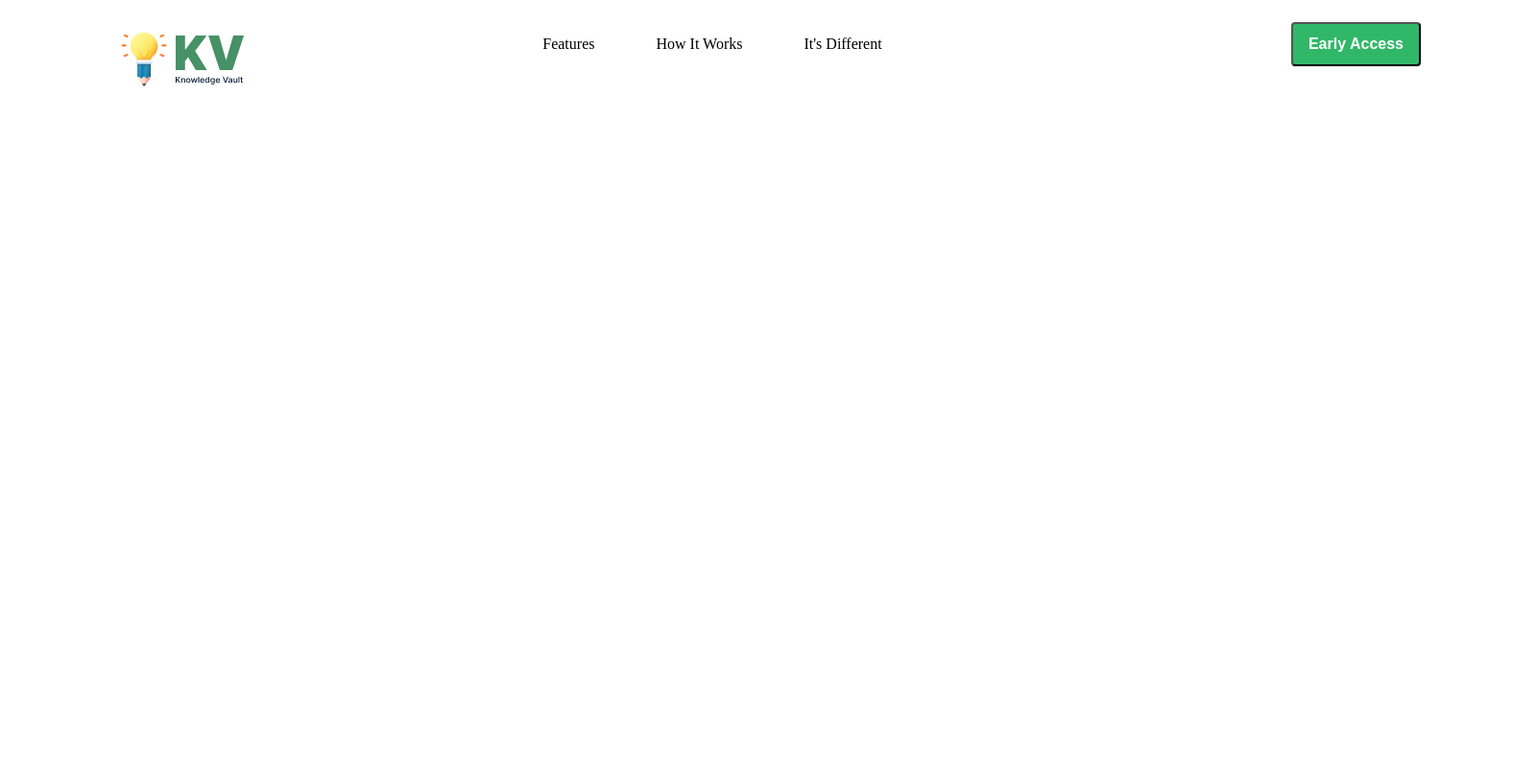
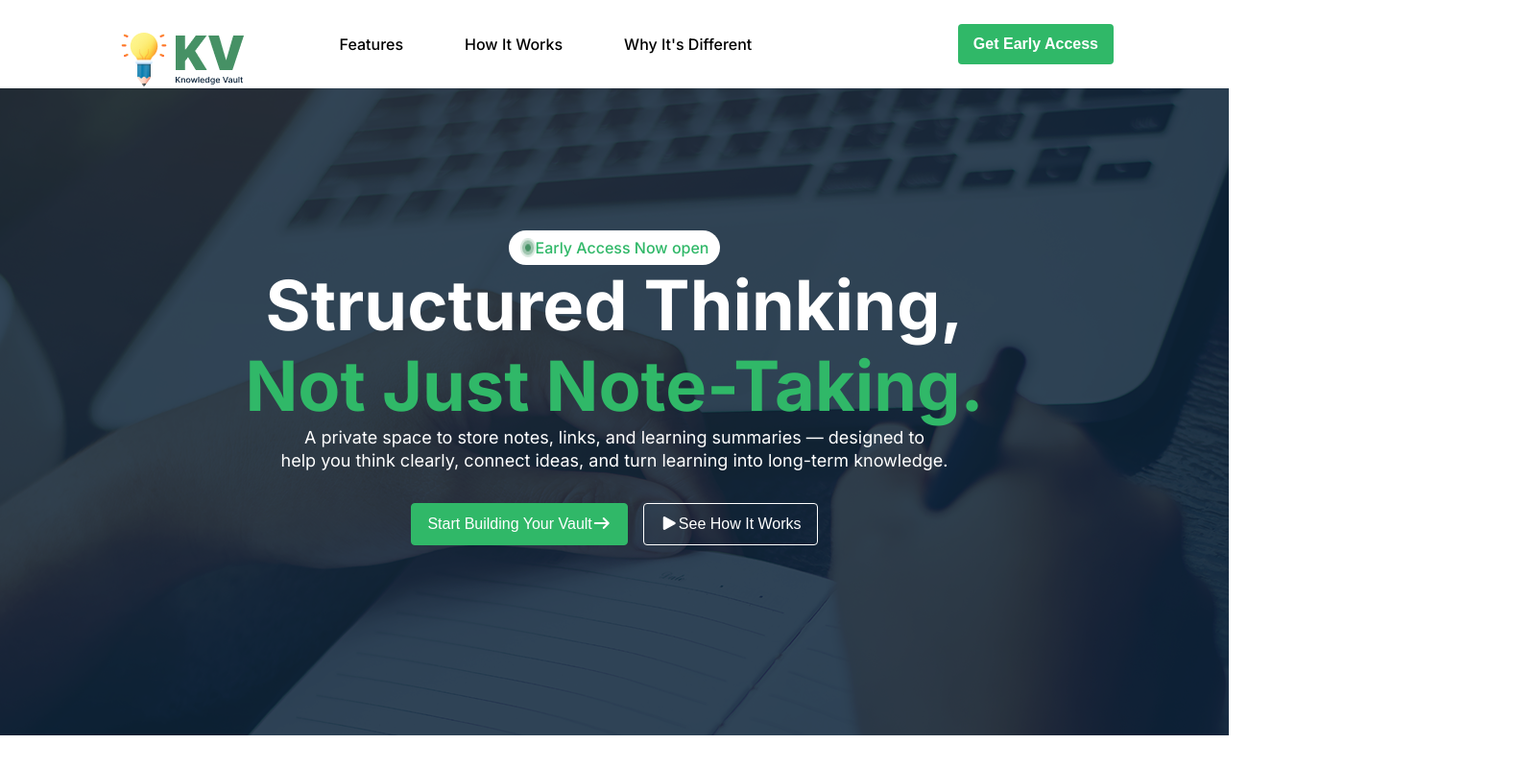
Before and after one commit to chakmautsa/assignment-1-ph, a plain HTML site: page index.html in a window 1280 px wide. Shown: the whole page at 96% size, 1600 px wide, since content can reach past the window. Drawn offline with Linux system fonts and the light colour scheme.

Commit message:
hero section added and fonts are changed

```diff
--- a/index.html
+++ b/index.html
@@ -10,8 +10,9 @@
     <link rel="preconnect" href="https://fonts.googleapis.com">
 <link rel="preconnect" href="https://fonts.gstatic.com" crossorigin>
 <link href="https://fonts.googleapis.com/css2?family=Inter:ital,opsz,wght@0,14..32,100..900;1,14..32,100..900&display=swap" rel="stylesheet">
+<link rel="stylesheet" href="https://cdnjs.cloudflare.com/ajax/libs/font-awesome/7.0.1/css/all.min.css" integrity="sha512-2SwdPD6INVrV/lHTZbO2nodKhrnDdJK9/kg2XD1r9uGqPo1cUbujc+IYdlYdEErWNu69gVcYgdxlmVmzTWnetw==" crossorigin="anonymous" referrerpolicy="no-referrer" />
 </head>
-<body>
+<body class="font-inter">
 <header class="header">
     <nav>
         <div class="navlogo">
@@ -20,17 +21,33 @@
          </div>
          <ul class="menu">
              <li><a href="">Features</a></li>
-             <li><a href="">How It Works</a> </li>
-             <li><a href="">It's Different</a></li>
+             <li><a href="">How It Works</a></li>
+             <li><a href="">Why It's Different</a></li>
 
 
        </ul>
-       <div class="navbutton"><button class="btn">Early Access</button></div>
+       <div class="navbutton"><button class="btn">Get Early Access</button></div>
 
     </nav>
 
 
 </header>
+    <section class="hero">
+        <div class="hero-content">
+            <div class="earlyaccess">
+                <img src="assets/early access.png">
+                    <span>Early Access Now open</span>
 
+            </div>
+            <h2>Structured Thinking,<br>
+            <span>Not Just Note-Taking.</span></h2>
+            <p>A private space to store notes, links, and learning summaries — designed to<br> help you think clearly, connect ideas, and turn learning into long-term knowledge.</p>
+
+            <div class="hero-button">
+                <button class="green">Start Building Your Vault<i class="fa-solid fa-arrow-right"></i></button>
+                <button class="white"><i class="fa-solid fa-play"></i>See How It Works</button>
+            </div>
+        </div>
+    </section>
 </body>
 </html>
--- a/style.css
+++ b/style.css
@@ -1,3 +1,10 @@
+
+
+.font-inter {
+  font-family: "Inter", sans-serif;
+  font-optical-sizing: auto;
+
+}
 *{
     margin:0;
     padding: 0;
@@ -11,7 +18,7 @@
    padding-top: 0;
 }
 nav{
-    width:1600px;
+    max-width:1600px;
     height: 92px;
     margin: 0px auto;
     display: flex;
@@ -48,6 +55,95 @@ nav{
     border-radius: 4px;
     font-size: 16px;
     font-weight: 600;
+    border: 0;
+
+}
+.hero{
+    background-image:url(assets/hero-bg.png);
+    background-size: cover;
+    background-position: center;
+    display: flex;
+
+    justify-content: center;
+    align-items: center;
+
+    max-width: 1600px;
+    height: 674px;
+
+}
+.hero-content{
+max-width: fit-content;
+
+
+text-align: center;
+max-width: 1360px;
+height: 379px;
+
+
+
 
 
 }
+.earlyaccess{
+display: inline-flex;
+font-size: 16px;
+font-weight: 500;
+color: #30B868;
+padding: 8px 12px 8px 12px;
+background-color: #FFFFFF;
+border-radius: 1000px;
+}
+.hero-content h2 {
+    color: #FFFFFF;
+    font-size: 72px;
+    font-weight: 700;
+    line-height: 84px;
+    gap: 16px;
+
+}
+.hero-content h2 span{
+    color: #30B868;
+
+}
+.hero-content p{
+    color: #FFFFFF;
+    font-size: 18px;
+    line-height: 24px;
+    font-weight: 400;
+}
+.hero-button{
+    display: flex;
+    justify-content: center;
+    gap: 16px;
+    margin-top: 32px;
+
+
+
+}
+.hero-button button{
+    font-size: 16px;
+    padding: 12px 16px 12px 16px;
+
+   border-radius: 4px;
+
+
+
+
+
+}
+.hero-button .green{
+background-color: #30B868;
+box-sizing: border-box;
+border: 1px solid #30B868;
+border-radius: 4px;
+color: #FFFFFF;
+
+}
+.hero-button .white{
+
+    background-color:transparent;
+box-sizing: border-box;
+border: 1px solid #FFFFFF;
+border-radius: 4px;
+color: #FFFFFF;
+}
```
Also changed, not shown: assets/early access.png (added).
